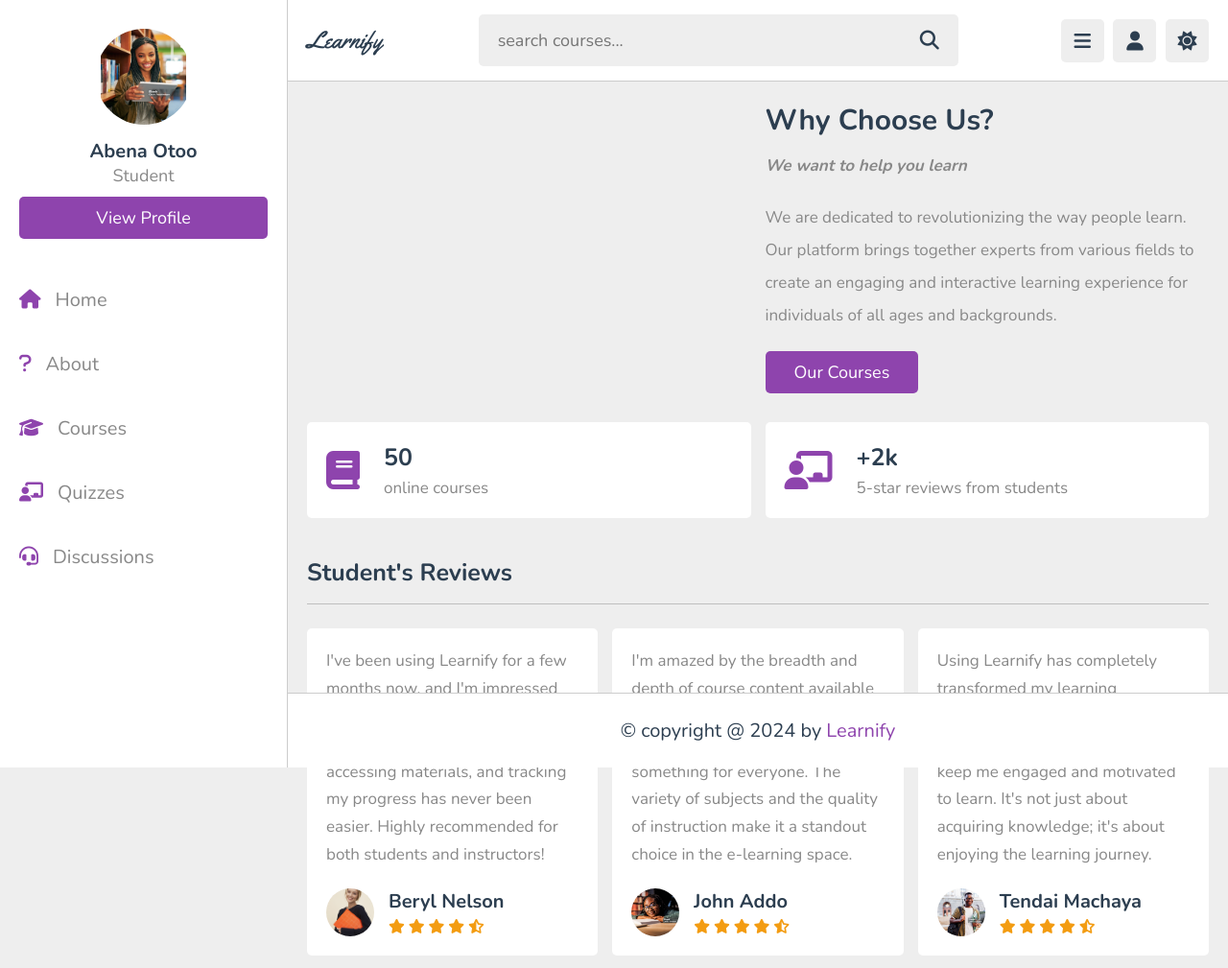
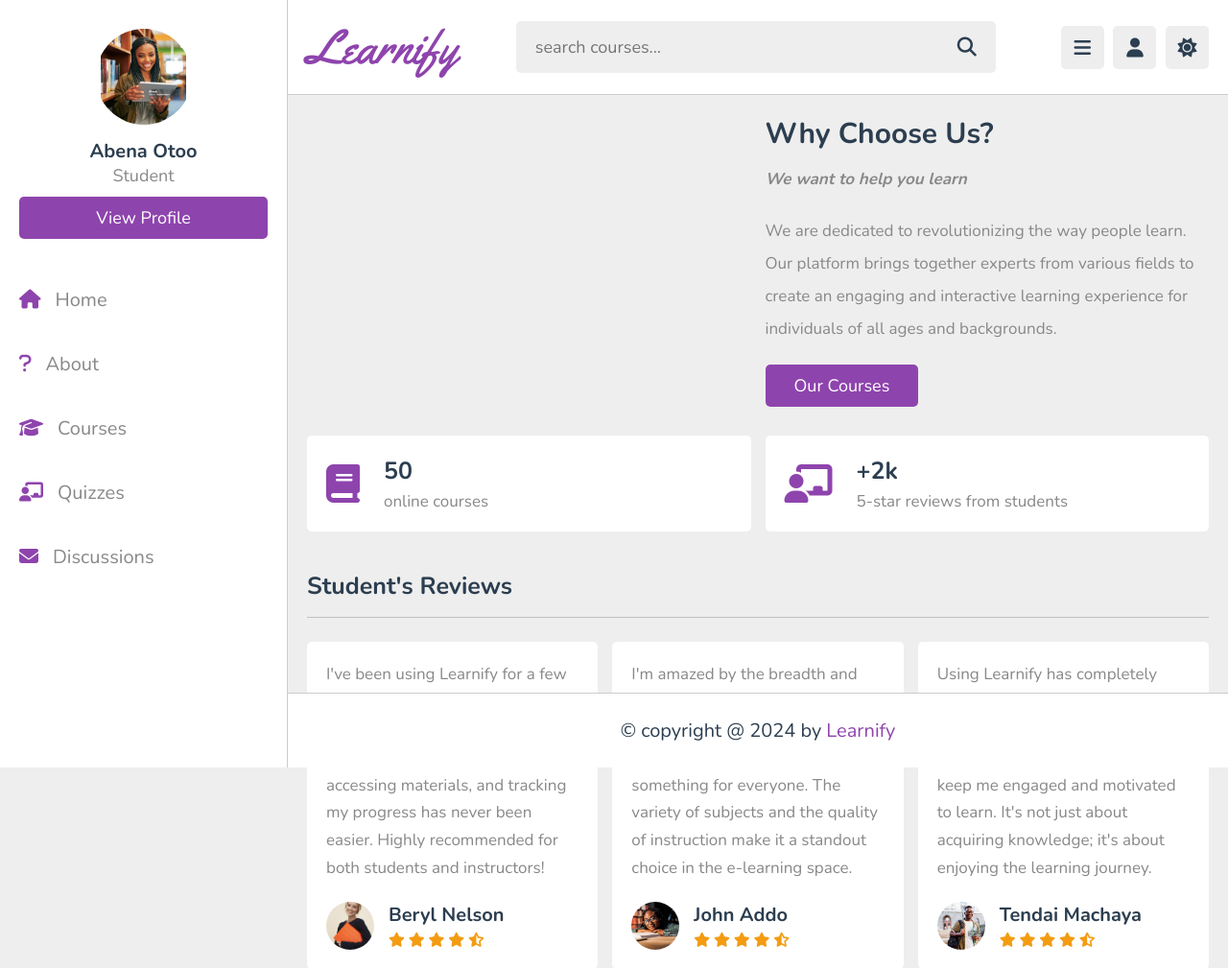
Before and after one commit to webLoversGroup4/LearningManagementSystem, a PHP site: page /view/about.html in a window 1280 px wide. Shown: the top 1009 px of the page at 96% size. Run offline with PHP 8.4, Linux system fonts and the light colour scheme; some libraries are stand-ins or nearby versions.

Commit message:
final about page edit

```diff
--- a/css/style.css
+++ b/css/style.css
@@ -74,11 +74,11 @@
    text-transform: capitalize;
 }
 
-.logo{
+/*.logo{
    color: #8e44ad;
    font-size: 50px;
    font-family: 'Yellowtail';
-}
+}*/
 
 .inline-btn,
 .inline-option-btn,
@@ -156,8 +156,11 @@
 }
 
 .header .flex .logo{
-   font-size: 2.5rem;
-   color: var(--black);
+   color: #8e44ad;
+   font-size: 50px;
+   font-family: 'Yellowtail';
+   /*font-size: 2.5rem;
+   color: var(--black);*/
 }
 
 .header .flex .search-form{
--- a/view/about.html
+++ b/view/about.html
@@ -21,7 +21,7 @@
 
    <section class="flex">
 
-      <a href="home.html" class="logo">Learnify</a>
+      <a href="/view/home.html" class="logo">Learnify</a>
 
       <form action="search.html" method="post" class="search-form">
          <input type="text" name="search_box" required placeholder="search courses..." maxlength="100">
@@ -64,11 +64,11 @@
    </div>
 
    <nav class="navbar">
-      <a href="home.html"><i class="fas fa-home"></i><span>Home</span></a>
-      <a href="about.html"><i class="fas fa-question"></i><span>About</span></a>
-      <a href="courses.html"><i class="fas fa-graduation-cap"></i><span>Courses</span></a>
-      <a href="quizpage.html"><i class="fas fa-chalkboard-user"></i><span>Quizzes</span></a>
-      <a href="discussions.html"><i class="fas fa-headset"></i><span>Discussions</span></a>
+      <a href="/view/home.html"><i class="fas fa-home"></i><span>Home</span></a>
+      <a href="/view/about.html"><i class="fas fa-question"></i><span>About</span></a>
+      <a href="/view/courses.html"><i class="fas fa-graduation-cap"></i><span>Courses</span></a>
+      <a href="/view/quizpage.html"><i class="fas fa-chalkboard-user"></i><span>Quizzes</span></a>
+      <a href="/view/discussions.html"><i class="fas fa-envelope"></i><span>Discussions</span></a>
    </nav>
 
 </div>
```
